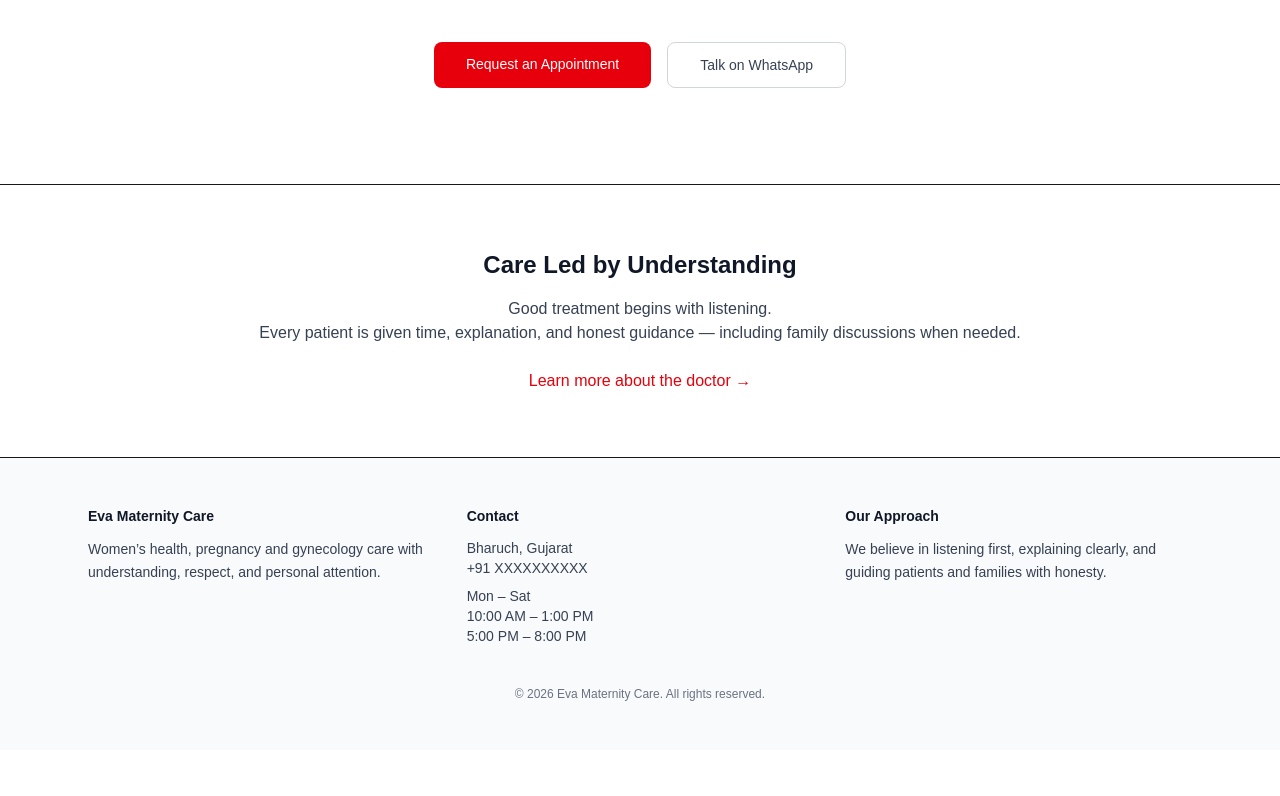
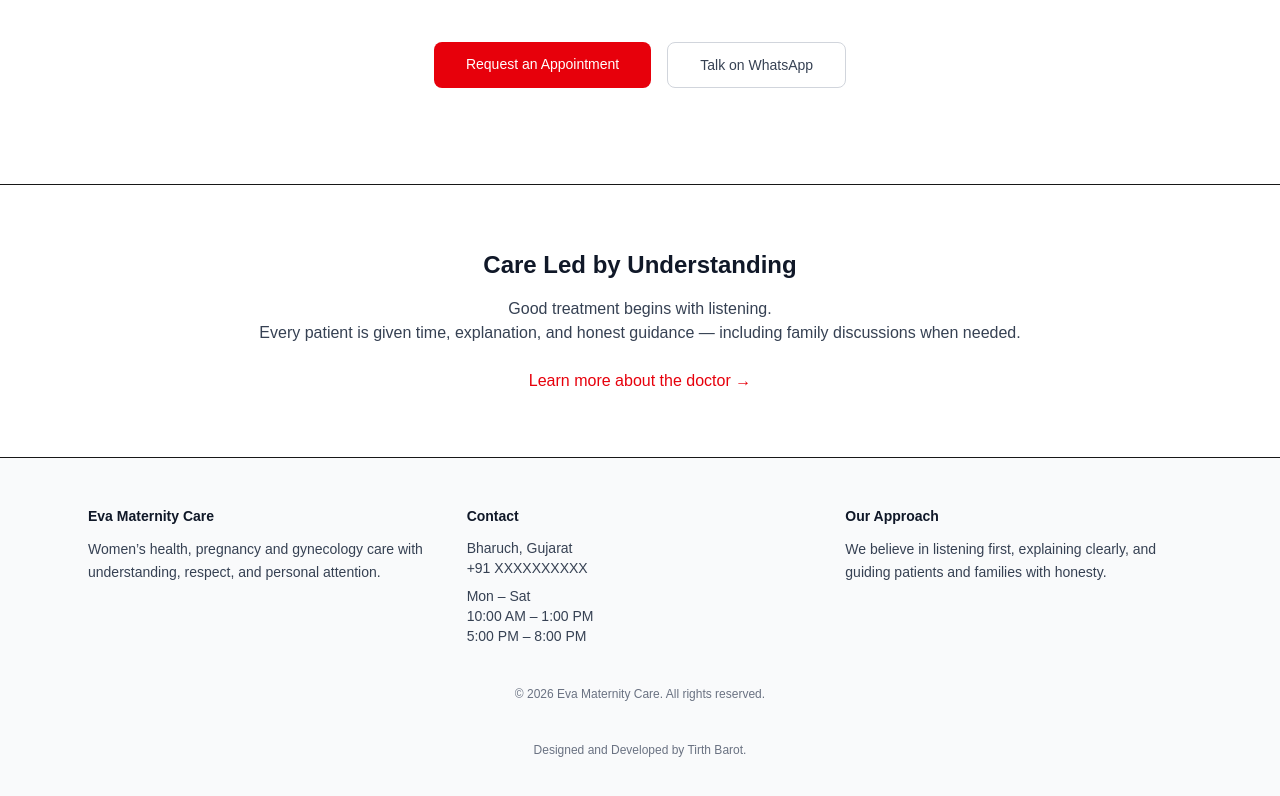
Before and after one commit to Tirth-007/Eva-Maternity-Women-s-Care, a Next.js app: page / in a window 1280 px wide. Shown: the part 3415-4211 px from the top of the page. Before the commit the page ends 4165 px from the top, so only its background shows below. Built offline with nearby package versions, Linux system fonts and the light colour scheme.

Commit message:
Update Footer.js
Credits added

```diff
--- a/components/Footer.js
+++ b/components/Footer.js
@@ -46,6 +46,9 @@ export default function Footer() {
         <div className="mt-10 text-center text-xs text-gray-500">
           © 2026 Eva Maternity Care. All rights reserved.
         </div>
+        <div className="mt-10 text-center text-xs text-gray-500">
+          Designed and Developed by Tirth Barot.
+        </div>
 
       </div>
     </footer>
```
